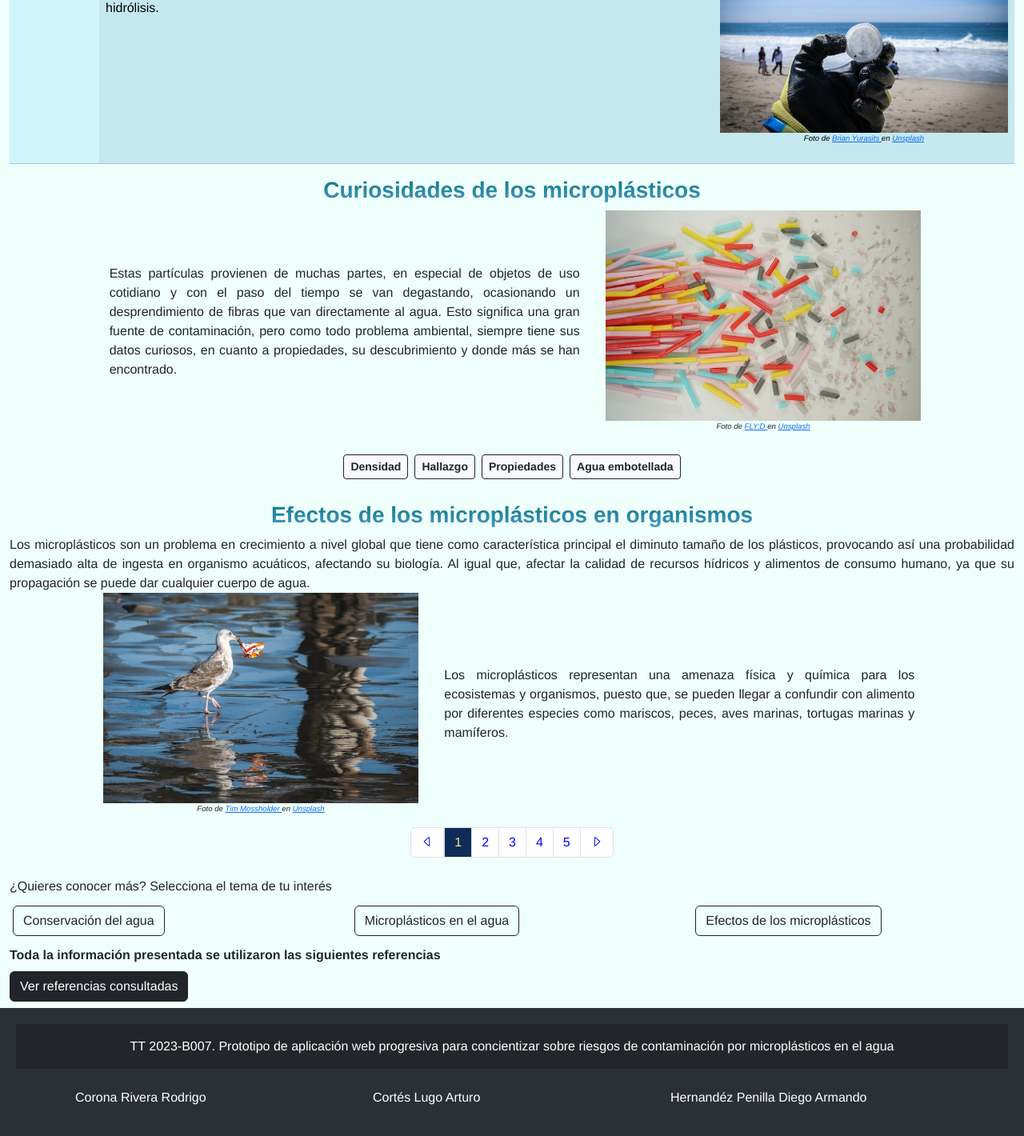
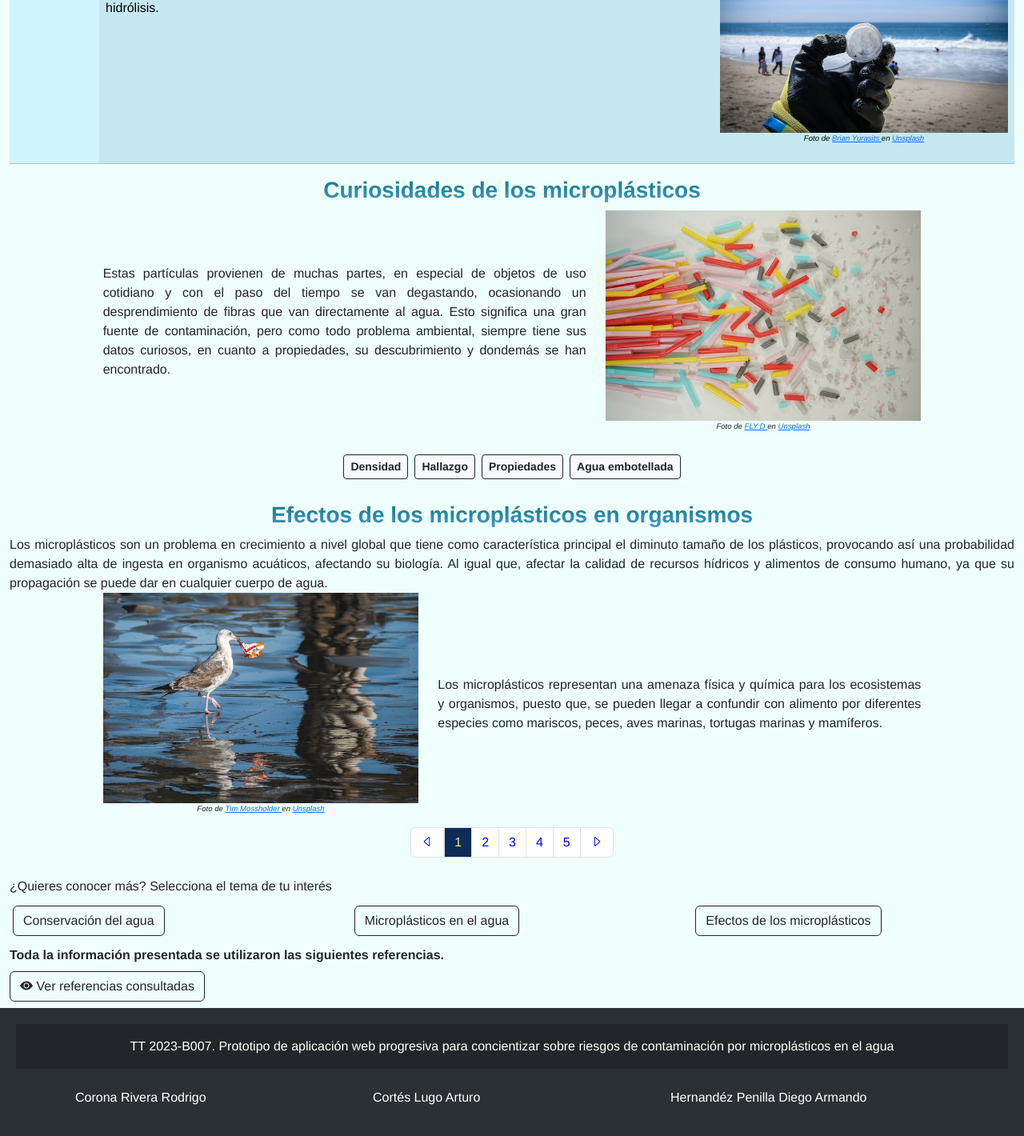
Before and after one commit to Rodrigo-Cor/SmolPolimer-Aware, a Vue app: page / in a window 1280 px wide. Shown: the part 1814-3234 px from the top of the page at 80% size. Built offline with nearby package versions, Linux system fonts and the light colour scheme.

Commit message:
Mejoras de estilos en general

```diff
--- a/src/components/AwarenessForm.vue
+++ b/src/components/AwarenessForm.vue
@@ -34,8 +34,7 @@
       </div>
       <button
         v-if="typeQuestion === 'final'"
-        type="submit"
-        class="btn btn-info my-3"
+        class="btn btn-info my-3 rounded-pill rounded-2"
         @click="saveResults"
         :disabled="disabledFinal"
       >
@@ -94,6 +93,8 @@ export default {
     }),
     async saveResults() {
       try {
+        if(this.selectedOptionFinal["option"] === '') return;
+
         this.stateRequestResult = true;
         await axios.post(
           "https://microplasticosapi.azurewebsites.net/api/SaveAnswers?code=rWbKwmRL0OtnOod3m5Cwr-h96SRzArY1558UmEdZBn9jAzFujOTK4g==",
--- a/src/components/InfoSection.vue
+++ b/src/components/InfoSection.vue
@@ -12,15 +12,19 @@
           <ReferencesAuthors :img="img" :credits="credits" />
         </template>
         <template v-else>
-          <div
+          <p class="text-justify-custom">
+            <template
               v-for="paragraph in arrayText"
               :key="paragraph"
               class="rounded p-2 mb-md-0 mb-2"
             >
-            <p class="text-justify-custom">
-              {{ paragraph }}
+              <template v-for="(value, key) in paragraph" :key="value">
+                <span v-bind:class="{ 'fst-italic': key === 'italic' }">
+                  {{ value }}
+                </span>
+              </template>
+            </template>
           </p>
-          </div>
         </template>
       </div>
       <div
@@ -31,15 +35,19 @@
         }"
       >
         <template v-if="sideImage">
-          <div
+          <p class="text-justify-custom">
+            <template
               v-for="paragraph in arrayText"
               :key="paragraph"
               class="rounded p-2 mb-md-0 mb-2"
             >
-            <p class="text-justify-custom">
-              {{ paragraph }}
+              <template v-for="(value, key) in paragraph" :key="value">
+                <span v-bind:class="{ 'fst-italic': key === 'italic' }">
+                  {{ value }}
+                </span>
+              </template>
+            </template>
           </p>
-          </div>
         </template>
         <template v-else>
           <ReferencesAuthors :img="img" :credits="credits" />
--- a/src/components/InformationReference.vue
+++ b/src/components/InformationReference.vue
@@ -1,5 +1,5 @@
 <template>
-  <div class="container-fluid text-card">
+  <div class="text-card">
   <div class="row">
       <template v-for="(reference, index) in references">
         <div class="col-md-4 col-12">
--- a/src/components/SectionReferences.vue
+++ b/src/components/SectionReferences.vue
@@ -2,8 +2,15 @@
   <div class="my-2">
     <button
       @click="() => (showReferences = !showReferences)"
-      class="btn btn-dark"
+      v-bind:class="{
+        'btn btn-dark': isHovered,
+        'btn btn-outline-dark': !isHovered,
+      }"
+      @mouseenter="isHovered = true"
+      @mouseleave="isHovered = false"
     >
+      <i v-if="!showReferences" class="bi bi-eye-fill"></i>
+      <i v-else class="bi bi-eye-slash-fill"></i>
       {{ showReferences ? "Ocultar " : "Ver " }}referencias consultadas
     </button>
     <InformationReference v-if="showReferences" :references="references" />
@@ -21,6 +28,7 @@ export default {
   data() {
     return {
       showReferences: false,
+      isHovered: false,
     };
   },
   props: {
--- a/src/views/HomeView.vue
+++ b/src/views/HomeView.vue
@@ -124,12 +124,9 @@
         }"
         :sideImage="false"
         :arrayText="[
-          `Estas partículas provienen de muchas partes, en especial de objetos de uso
-        cotidiano y con el paso del tiempo se van degastando, ocasionando un
-        desprendimiento de fibras que van directamente al agua. Esto significa una
-        gran fuente de contaminación, pero como todo problema ambiental, siempre
-        tiene sus datos curiosos, en cuanto a propiedades, su descubrimiento y donde
-        más se han encontrado.`,
+          {
+            '': 'Estas partículas provienen de muchas partes, en especial de objetos de uso cotidiano y con el paso del tiempo se van degastando, ocasionando un desprendimiento de fibras que van directamente al agua. Esto significa una gran fuente de contaminación, pero como todo problema ambiental, siempre tiene sus datos curiosos, en cuanto a propiedades, su descubrimiento y dondemás se han encontrado.',
+          },
         ]"
         :credits="{
           'Foto de ': '',
@@ -171,7 +168,7 @@
     </article>
 
     <article>
-      <h3 class="text-center fw-semibold section-title animate__animated animate__bounce">
+      <h3 class="text-center fw-semibold section-title">
         Efectos de los microplásticos en organismos
       </h3>
       Los microplásticos son un problema en crecimiento a nivel global que tiene
@@ -179,7 +176,7 @@
       provocando así una probabilidad demasiado alta de ingesta en organismo
       acuáticos, afectando su biología. Al igual que, afectar la calidad de
       recursos hídricos y alimentos de consumo humano, ya que su propagación se
-      puede dar cualquier cuerpo de agua.
+      puede dar en cualquier cuerpo de agua.
       <InformationPages
         :infoComponent="[
           {
@@ -197,7 +194,9 @@
                 'https://unsplash.com/es/fotos/qq-8dpdlBsY?utm_content=creditCopyText&utm_medium=referral&utm_source=unsplash',
             },
             arrayText: [
-              `Los microplásticos representan una amenaza física y química para los ecosistemas y organismos, puesto que, se pueden llegar a confundir con alimento por diferentes especies como mariscos, peces, aves marinas, tortugas marinas y mamíferos.`,
+              {
+                '': 'Los microplásticos representan una amenaza física y química para los ecosistemas y organismos, puesto que, se pueden llegar a confundir con alimento por diferentes especies como mariscos, peces, aves marinas, tortugas marinas y mamíferos.',
+              },
             ],
           },
           {
@@ -215,7 +214,9 @@
                 'https://unsplash.com/es/fotos/qq-8dpdlBsY?utm_content=creditCopyText&utm_medium=referral&utm_source=unsplash',
             },
             arrayText: [
-              `Una vez que los ingieren, el primer gran efecto en organismos acuáticos son las obstrucciones intestinales, ocurriendo en el tracto digestivo, en el cual, puede tener dos desenlaces, el primero es que sean expulsados, o bien, retenidas.`,
+              {
+                '': 'Una vez que los ingieren, el primer gran efecto en organismos acuáticos son las obstrucciones intestinales, ocurriendo en el tracto digestivo, en el cual, puede tener dos desenlaces, el primero es que sean expulsados, o bien, retenidas.',
+              },
             ],
           },
           {
@@ -233,7 +234,9 @@
                 'https://unsplash.com/es/fotos/qq-8dpdlBsY?utm_content=creditCopyText&utm_medium=referral&utm_source=unsplash',
             },
             arrayText: [
-              `El segundo grande efecto es la disminución de la ingesta de nutrientes, afectando las tasas de crecimiento, junto a la reproducción. Teniendo un riesgo de desequilibrio en la cadena alimenticia acuática.`,
+              {
+                '': 'El segundo grande efecto es la disminución de la ingesta de nutrientes, afectando las tasas de crecimiento, junto a la reproducción. Teniendo un riesgo de desequilibrio en la cadena alimenticia acuática.',
+              },
             ],
           },
           {
@@ -251,7 +254,9 @@
                 'https://unsplash.com/es/fotos/qq-8dpdlBsY?utm_content=creditCopyText&utm_medium=referral&utm_source=unsplash',
             },
             arrayText: [
-              `Aunado a lo anterior, también existen afectaciones graves en su proceso de reproducción, a causa de que los microplásticos pueden simular ser hormonas repercutiendo en la etapa de gestación e inicios de desarrollo.`,
+              {
+                '': 'Aunado a lo anterior, también existen afectaciones graves en su proceso de reproducción, a causa de que los microplásticos pueden simular ser hormonas repercutiendo en la etapa de gestación e inicios de desarrollo.',
+              },
             ],
           },
           {
@@ -269,7 +274,9 @@
                 'https://unsplash.com/es/fotos/qq-8dpdlBsY?utm_content=creditCopyText&utm_medium=referral&utm_source=unsplash',
             },
             arrayText: [
-              `Finalmente, existe una especifica interacción entre los microplásticos y los seres humanos, siendo el consumo de mariscos y pescados. Sin embargo, el tracto digestivo no es común ingerirlo, por lo que la posibilidad de comer microplásticos es baja.`,
+              {
+                '': 'Finalmente, existe una especifica interacción entre los microplásticos y los seres humanos, siendo el consumo de mariscos y pescados. Sin embargo, el tracto digestivo no es común ingerirlo, por lo que la posibilidad de comer microplásticos es baja.',
+              },
             ],
           },
         ]"
@@ -282,7 +289,7 @@
 
     <article class="mt-2">
       <section class="fw-bold">
-        Toda la información presentada se utilizaron las siguientes referencias
+        Toda la información presentada se utilizaron las siguientes referencias.
       </section>
 
       <SectionReferences
```
Also changed, not shown: src/views/BacillusView.vue (+34 -20 lines), src/views/FightPollutionView.vue (+17 -10 lines), src/views/FiltracionView.vue (+15 -15 lines), src/views/PresenceMexicoView.vue (+9 -5 lines). Lines whose indentation alone changed are shown as unchanged.
